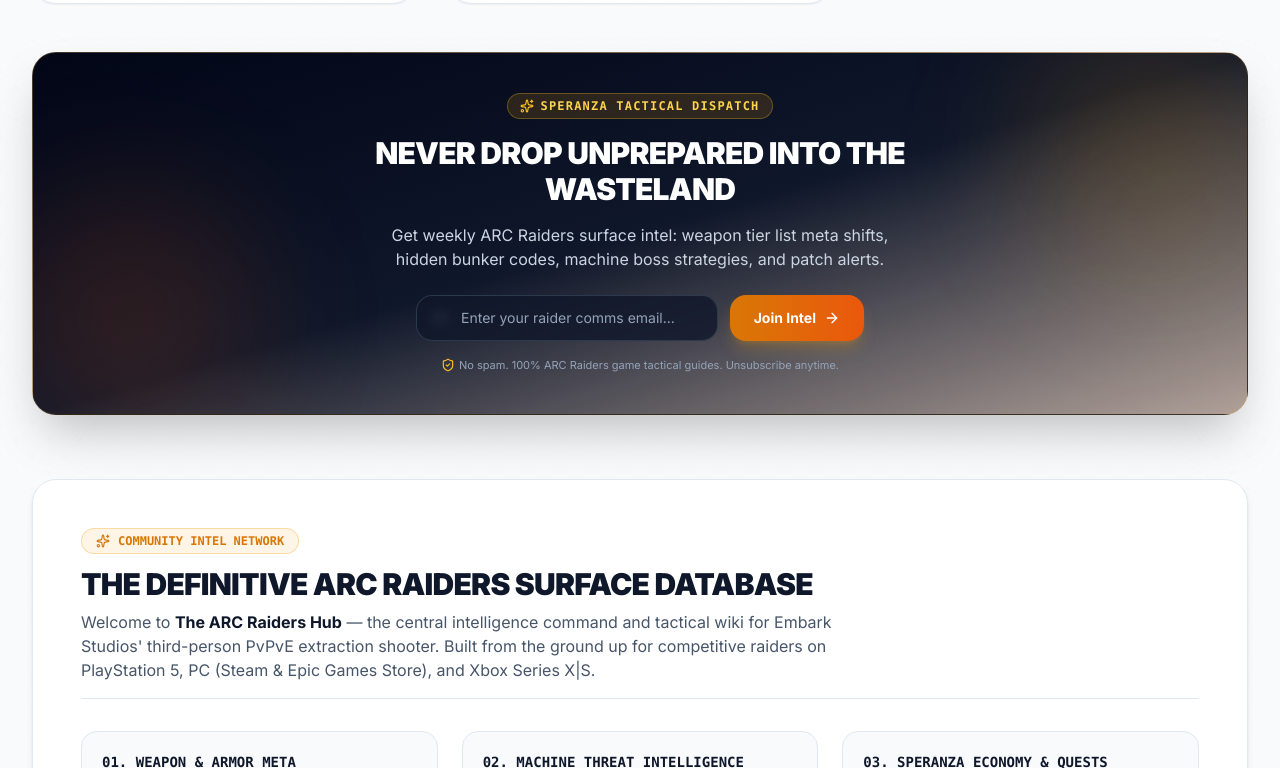
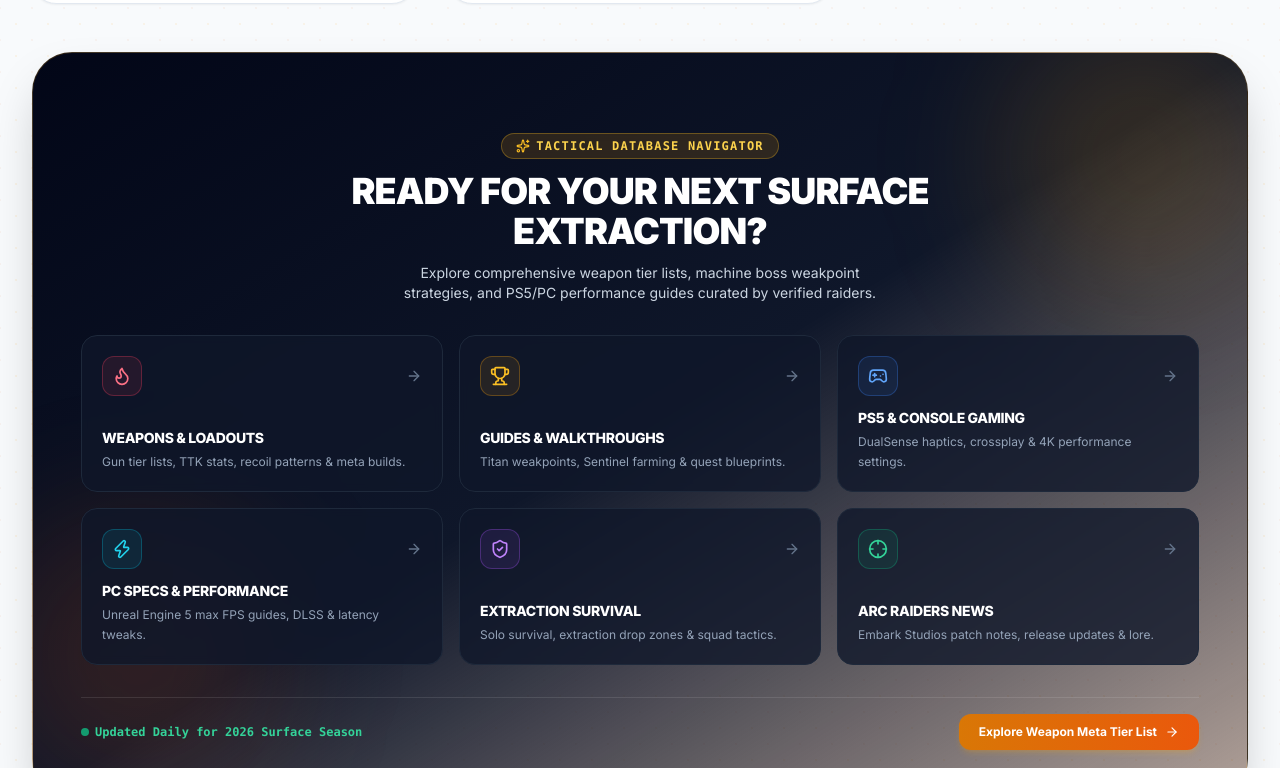
Before and after one commit to littledbrewfest-cloud/Site-Project, a Next.js app: page / in a window 1280 px wide. Shown: the part 2712-3480 px from the top of the page. Built offline with nearby package versions, Linux system fonts and the light colour scheme; no server answers; the database is empty.

Commit message:
feat(ui): replace repetitive Field Dossier with dynamic post category and replace newsletter with Tactical Categories & Guides Hub

```diff
--- a/components/NewsletterCard.tsx
+++ b/components/NewsletterCard.tsx
@@ -1,78 +1,121 @@
-"use client";
-
-import React, { useState } from "react";
-import { Mail, Sparkles, CheckCircle2, ArrowRight, ShieldCheck } from "lucide-react";
+import React from "react";
+import Link from "next/link";
+import { Flame, Trophy, Gamepad2, Zap, ShieldCheck, Crosshair, ArrowRight, Sparkles } from "lucide-react";
+import { categoryToSlug } from "@/lib/constants";
 
 export default function NewsletterCard() {
-  const [email, setEmail] = useState("");
-  const [subscribed, setSubscribed] = useState(false);
-
-  const handleSubmit = (e: React.FormEvent) => {
-    e.preventDefault();
-    if (email.trim()) {
-      setSubscribed(true);
-    }
-  };
+  const hubCategories = [
+    {
+      name: "Weapons & Loadouts",
+      slug: "Weapons & Loadouts",
+      desc: "Gun tier lists, TTK stats, recoil patterns & meta builds.",
+      icon: Flame,
+      color: "text-rose-400 bg-rose-500/10 border-rose-500/30",
+    },
+    {
+      name: "Guides & Walkthroughs",
+      slug: "Guides & Walkthroughs",
+      desc: "Titan weakpoints, Sentinel farming & quest blueprints.",
+      icon: Trophy,
+      color: "text-amber-400 bg-amber-500/10 border-amber-500/30",
+    },
+    {
+      name: "PS5 & Console Gaming",
+      slug: "PS5 & Console Gaming",
+      desc: "DualSense haptics, crossplay & 4K performance settings.",
+      icon: Gamepad2,
+      color: "text-blue-400 bg-blue-500/10 border-blue-500/30",
+    },
+    {
+      name: "PC Specs & Performance",
+      slug: "PC Specs & Performance",
+      desc: "Unreal Engine 5 max FPS guides, DLSS & latency tweaks.",
+      icon: Zap,
+      color: "text-cyan-400 bg-cyan-500/10 border-cyan-500/30",
+    },
+    {
+      name: "Extraction Survival",
+      slug: "Extraction Shooters",
+      desc: "Solo survival, extraction drop zones & squad tactics.",
+      icon: ShieldCheck,
+      color: "text-purple-400 bg-purple-500/10 border-purple-500/30",
+    },
+    {
+      name: "ARC Raiders News",
+      slug: "ARC Raiders News",
+      desc: "Embark Studios patch notes, release updates & lore.",
+      icon: Crosshair,
+      color: "text-emerald-400 bg-emerald-500/10 border-emerald-500/30",
+    },
+  ];
 
   return (
-    <div className="relative overflow-hidden rounded-3xl bg-gradient-to-br from-slate-950 via-slate-900 to-amber-950/40 text-white p-6 sm:p-10 border border-amber-500/20 shadow-2xl">
-      {/* Background glow orbs */}
-      <div className="absolute top-0 right-0 -mt-8 -mr-8 w-64 h-64 bg-amber-500/15 rounded-full blur-3xl pointer-events-none" />
-      <div className="absolute bottom-0 left-0 -mb-8 -ml-8 w-64 h-64 bg-orange-600/15 rounded-full blur-3xl pointer-events-none" />
+    <section className="relative overflow-hidden rounded-[2.5rem] bg-gradient-to-br from-slate-950 via-slate-900 to-amber-950/40 text-white p-6 sm:p-10 lg:p-12 border border-amber-500/20 shadow-2xl space-y-8">
+      {/* Ambient background glows */}
+      <div className="absolute top-0 right-0 -mt-10 -mr-10 w-72 h-72 bg-amber-500/15 rounded-full blur-3xl pointer-events-none" />
+      <div className="absolute bottom-0 left-0 -mb-10 -ml-10 w-72 h-72 bg-orange-600/15 rounded-full blur-3xl pointer-events-none" />
 
-      <div className="relative z-10 max-w-2xl mx-auto text-center space-y-4">
-        <div className="inline-flex items-center gap-1.5 px-3 py-1 rounded-full bg-amber-500/15 border border-amber-400/30 text-amber-300 text-xs font-mono font-semibold backdrop-blur-sm">
+      {/* Header */}
+      <div className="relative z-10 max-w-2xl mx-auto text-center space-y-3">
+        <div className="inline-flex items-center gap-1.5 px-3.5 py-1 rounded-full bg-amber-500/15 border border-amber-400/30 text-amber-300 text-xs font-mono font-semibold backdrop-blur-sm">
           <Sparkles className="w-3.5 h-3.5 text-amber-400" />
-          <span className="uppercase tracking-widest">Speranza Tactical Dispatch</span>
+          <span className="uppercase tracking-widest">TACTICAL DATABASE NAVIGATOR</span>
         </div>
 
-        <h3 className="text-2xl sm:text-3xl font-black uppercase tracking-tight text-white">
-          Never Drop Unprepared into the Wasteland
+        <h3 className="text-2xl sm:text-4xl font-black uppercase tracking-tight text-white leading-tight">
+          Ready for Your Next Surface Extraction?
         </h3>
 
-        <p className="text-slate-300 text-sm sm:text-base leading-relaxed max-w-lg mx-auto">
-          Get weekly ARC Raiders surface intel: weapon tier list meta shifts, hidden bunker codes, machine boss strategies, and patch alerts.
-        </p>
-
-        {subscribed ? (
-          <div className="inline-flex items-center gap-2 px-5 py-3 rounded-2xl bg-emerald-500/20 border border-emerald-500/40 text-emerald-300 text-sm font-semibold">
-            <CheckCircle2 className="w-5 h-5 text-emerald-400" />
-            <span>Encrypted channel confirmed. Welcome to the Vanguard Raider squad.</span>
-          </div>
-        ) : (
-          <form onSubmit={handleSubmit} className="flex flex-col sm:flex-row gap-3 max-w-md mx-auto pt-2">
-            <div className="relative flex-1">
-              <label htmlFor="newsletter-email-input" className="sr-only">
-                Email address for ARC Raiders tactical intel
-              </label>
-              <Mail className="absolute left-4 top-1/2 -translate-y-1/2 w-4 h-4 text-slate-400" aria-hidden="true" />
-              <input
-                id="newsletter-email-input"
-                type="email"
-                required
-                value={email}
-                onChange={(e) => setEmail(e.target.value)}
-                placeholder="Enter your raider comms email..."
-                aria-label="Email address for ARC Raiders tactical newsletter"
-                className="w-full pl-11 pr-4 py-3 rounded-2xl bg-slate-900/80 border border-slate-700/80 text-white placeholder-slate-400 text-sm focus:outline-none focus:ring-2 focus:ring-amber-500 focus:border-amber-500 backdrop-blur-sm transition-all"
-              />
-            </div>
-            <button
-              type="submit"
-              aria-label="Subscribe to ARC Raiders tactical intel newsletter"
-              className="inline-flex items-center justify-center gap-2 px-6 py-3 rounded-2xl bg-gradient-to-r from-amber-600 to-orange-600 hover:from-amber-500 hover:to-orange-500 text-white font-bold text-sm shadow-lg shadow-amber-500/25 hover:shadow-amber-500/40 transition-all hover:scale-[1.02] active:scale-[0.98] cursor-pointer"
-            >
-              <span>Join Intel</span>
-              <ArrowRight className="w-4 h-4" aria-hidden="true" />
-            </button>
-          </form>
-        )}
-
-        <p className="text-[11px] text-slate-400 flex items-center justify-center gap-1">
-          <ShieldCheck className="w-3.5 h-3.5 text-amber-400" />
-          <span>No spam. 100% ARC Raiders game tactical guides. Unsubscribe anytime.</span>
+        <p className="text-slate-300 text-xs sm:text-sm leading-relaxed max-w-lg mx-auto">
+          Explore comprehensive weapon tier lists, machine boss weakpoint strategies, and PS5/PC performance guides curated by verified raiders.
         </p>
       </div>
-    </div>
+
+      {/* Category Grid */}
+      <div className="relative z-10 grid grid-cols-1 sm:grid-cols-2 lg:grid-cols-3 gap-4">
+        {hubCategories.map((item) => {
+          const Icon = item.icon;
+          return (
+            <Link
+              key={item.name}
+              href={`/category/${categoryToSlug(item.slug)}`}
+              className="group p-5 rounded-2xl bg-slate-900/80 hover:bg-slate-800/90 border border-slate-800 hover:border-amber-500/40 transition-all duration-300 backdrop-blur-sm flex flex-col justify-between space-y-3 hover:-translate-y-1 hover:shadow-lg hover:shadow-amber-500/10"
+            >
+              <div className="flex items-center justify-between">
+                <div className={`w-10 h-10 rounded-xl flex items-center justify-center border ${item.color}`}>
+                  <Icon className="w-5 h-5" />
+                </div>
+                <ArrowRight className="w-4 h-4 text-slate-500 group-hover:text-amber-400 group-hover:translate-x-1 transition-all" />
+              </div>
+
+              <div className="space-y-1">
+                <h4 className="font-extrabold text-sm text-white group-hover:text-amber-400 transition-colors uppercase tracking-tight">
+                  {item.name}
+                </h4>
+                <p className="text-xs text-slate-400 leading-relaxed line-clamp-2">
+                  {item.desc}
+                </p>
+              </div>
+            </Link>
+          );
+        })}
+      </div>
+
+      {/* Bottom Action Row */}
+      <div className="relative z-10 pt-4 border-t border-white/10 flex flex-wrap items-center justify-between gap-4 text-xs text-slate-400">
+        <span className="font-mono flex items-center gap-1.5 text-emerald-400 font-semibold">
+          <span className="w-2 h-2 rounded-full bg-emerald-500 animate-pulse inline-block" />
+          Updated Daily for 2026 Surface Season
+        </span>
+
+        <Link
+          href={`/category/${categoryToSlug("Weapons & Loadouts")}`}
+          className="inline-flex items-center gap-2 px-5 py-2.5 rounded-xl bg-gradient-to-r from-amber-600 to-orange-600 hover:from-amber-500 hover:to-orange-500 text-white font-bold transition-all shadow-md shadow-amber-500/20 hover:scale-105"
+        >
+          <span>Explore Weapon Meta Tier List</span>
+          <ArrowRight className="w-3.5 h-3.5" />
+        </Link>
+      </div>
+    </section>
   );
 }
--- a/components/PostCard.tsx
+++ b/components/PostCard.tsx
@@ -158,9 +158,8 @@
         </div>
 
         <div className="pt-4 border-t border-slate-200 dark:border-slate-800/80 flex items-center justify-between">
-          <span className="text-xs text-slate-600 dark:text-slate-400 font-medium flex items-center gap-1">
-            <Crosshair className="w-3 h-3 text-amber-600 dark:text-amber-500" aria-hidden="true" />
-            <span>Field Dossier</span>
+          <span className="text-xs font-bold text-amber-700 dark:text-amber-400">
+            {post.category}
           </span>
           <Link
             href={`/${post.slug}`}
```
